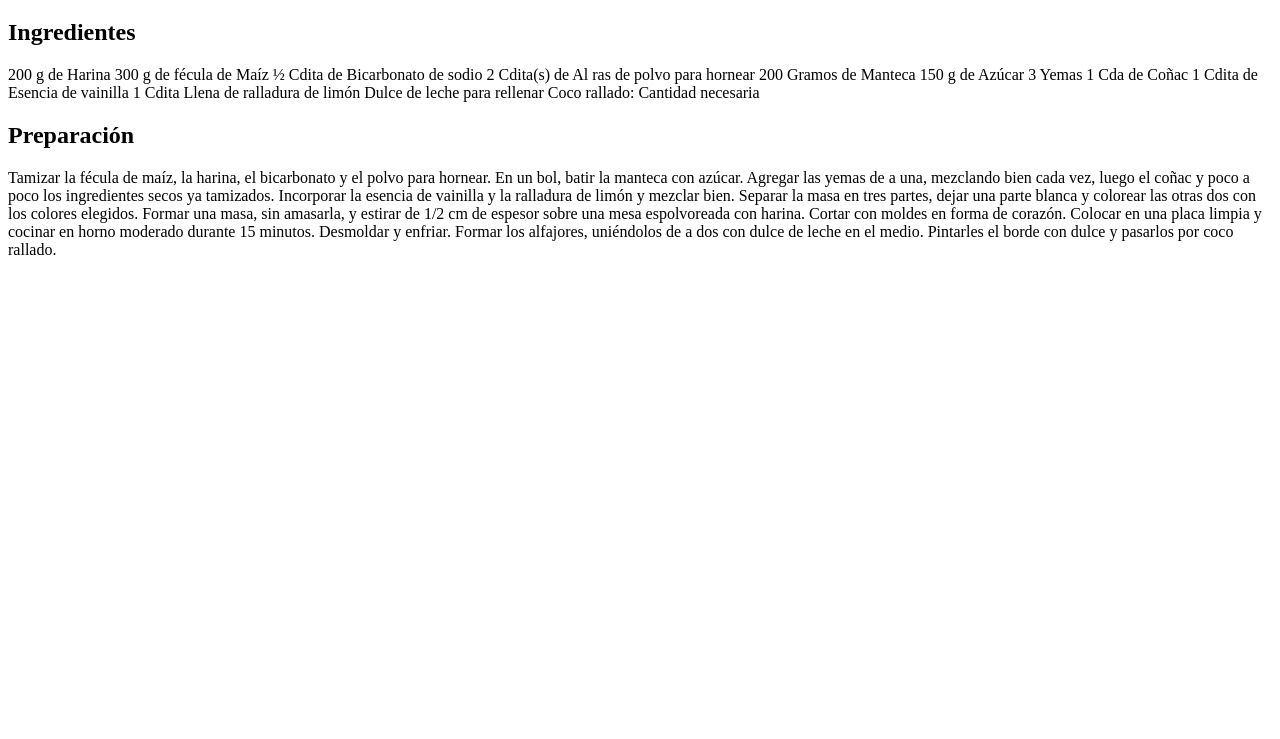
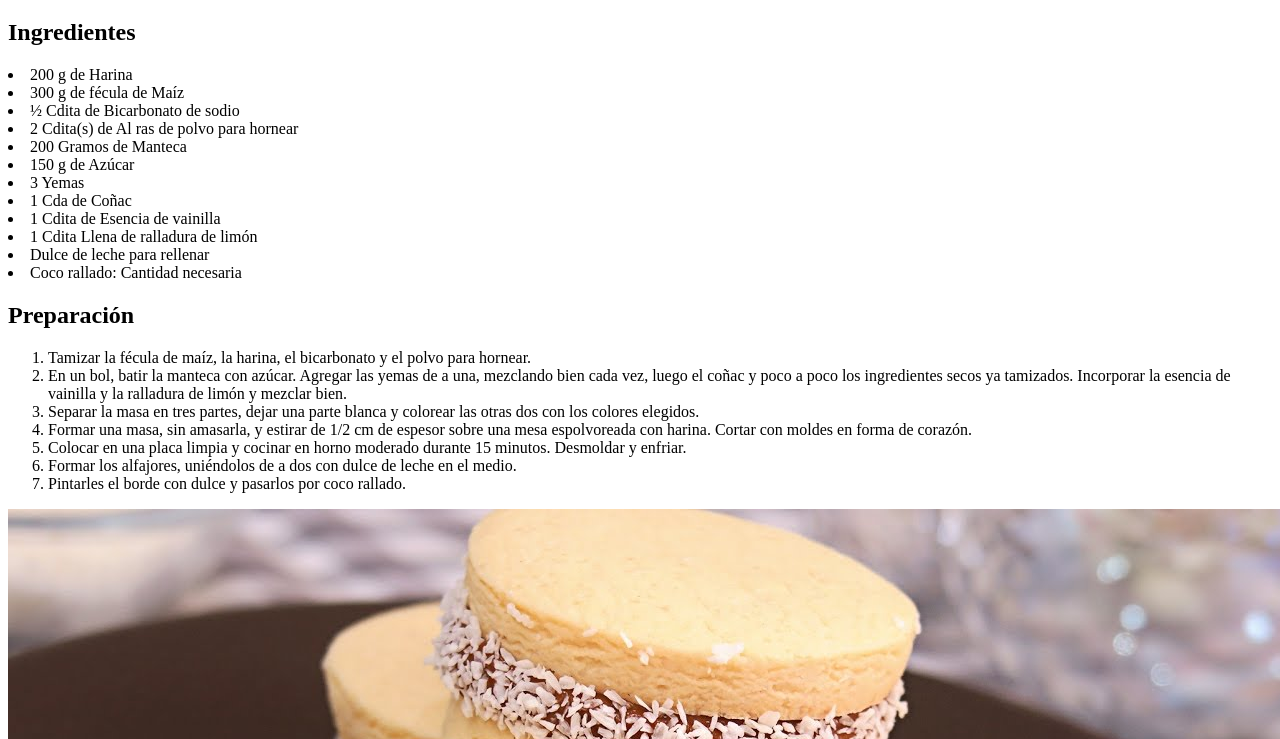
Before and after one commit to UCC-LabCompu2/ejercicios2023-Julian0444, a plain HTML site: page Ejercicios-HTML/ej_listas.html in a window 1280 px wide. Shown: the part 61-800 px from the top of the page. Drawn offline with Linux system fonts and the light colour scheme.

Commit message:
Se agrego ejercicios de listas

```diff
--- a/Ejercicios-HTML/ej_listas.html
+++ b/Ejercicios-HTML/ej_listas.html
@@ -11,26 +11,33 @@
 
 <h2>Ingredientes</h2>
 
-200 g de Harina
-300 g de fécula de Maíz
-½ Cdita de Bicarbonato de sodio
-2 Cdita(s) de Al ras de polvo para hornear
-200 Gramos de Manteca
-150 g de Azúcar
-3 Yemas
-1 Cda de Coñac
-1 Cdita de Esencia de vainilla
-1 Cdita Llena de ralladura de limón
-Dulce de leche para rellenar
-Coco rallado: Cantidad necesaria
+<u1>
+<li>200 g de Harina</li>
+    <li>300 g de fécula de Maíz</li>
+    <li>½ Cdita de Bicarbonato de sodio</li>
+    <li>2 Cdita(s) de Al ras de polvo para hornear</li>
+    <li>200 Gramos de Manteca</li>
+    <li>150 g de Azúcar</li>
+    <li>3 Yemas</li>
+    <li>1 Cda de Coñac</li>
+    <li>1 Cdita de Esencia de vainilla</li>
+    <li>1 Cdita Llena de ralladura de limón</li>
+    <li>Dulce de leche para rellenar</li>
+    <li>Coco rallado: Cantidad necesaria</li>
+</u1>
 
 <h2>Preparación</h2>
-Tamizar la fécula de maíz, la harina, el bicarbonato y el polvo para hornear.
-En un bol, batir la manteca con azúcar. Agregar las yemas de a una, mezclando bien cada vez, luego el coñac y poco a poco los ingredientes secos ya tamizados. Incorporar la esencia de vainilla y la ralladura de limón y mezclar bien.
-Separar la masa en tres partes, dejar una parte blanca y colorear las otras dos con los colores elegidos.
-Formar una masa, sin amasarla, y estirar de 1/2 cm de espesor sobre una mesa espolvoreada con harina. Cortar con moldes en forma de corazón.
-Colocar en una placa limpia y cocinar en horno moderado durante 15 minutos. Desmoldar y enfriar.
-Formar los alfajores, uniéndolos de a dos con dulce de leche en el medio.
-Pintarles el borde con dulce y pasarlos por coco rallado.
+
+<ol>
+    <li>Tamizar la fécula de maíz, la harina, el bicarbonato y el polvo para hornear.</li>
+    <li>En un bol, batir la manteca con azúcar. Agregar las yemas de a una, mezclando bien cada vez, luego el coñac y poco a poco los ingredientes secos ya tamizados. Incorporar la esencia de vainilla y la ralladura de limón y mezclar bien.</li>
+    <li>Separar la masa en tres partes, dejar una parte blanca y colorear las otras dos con los colores elegidos.</li>
+    <li>Formar una masa, sin amasarla, y estirar de 1/2 cm de espesor sobre una mesa espolvoreada con harina. Cortar con moldes en forma de corazón.</li>
+    <li>Colocar en una placa limpia y cocinar en horno moderado durante 15 minutos. Desmoldar y enfriar.</li>
+    <li>Formar los alfajores, uniéndolos de a dos con dulce de leche en el medio.</li>
+    <li>Pintarles el borde con dulce y pasarlos por coco rallado.</li>
+</ol>
+
+<img src="imagenes/foto_alfajores.jpg">
 </body>
 </html>
```
